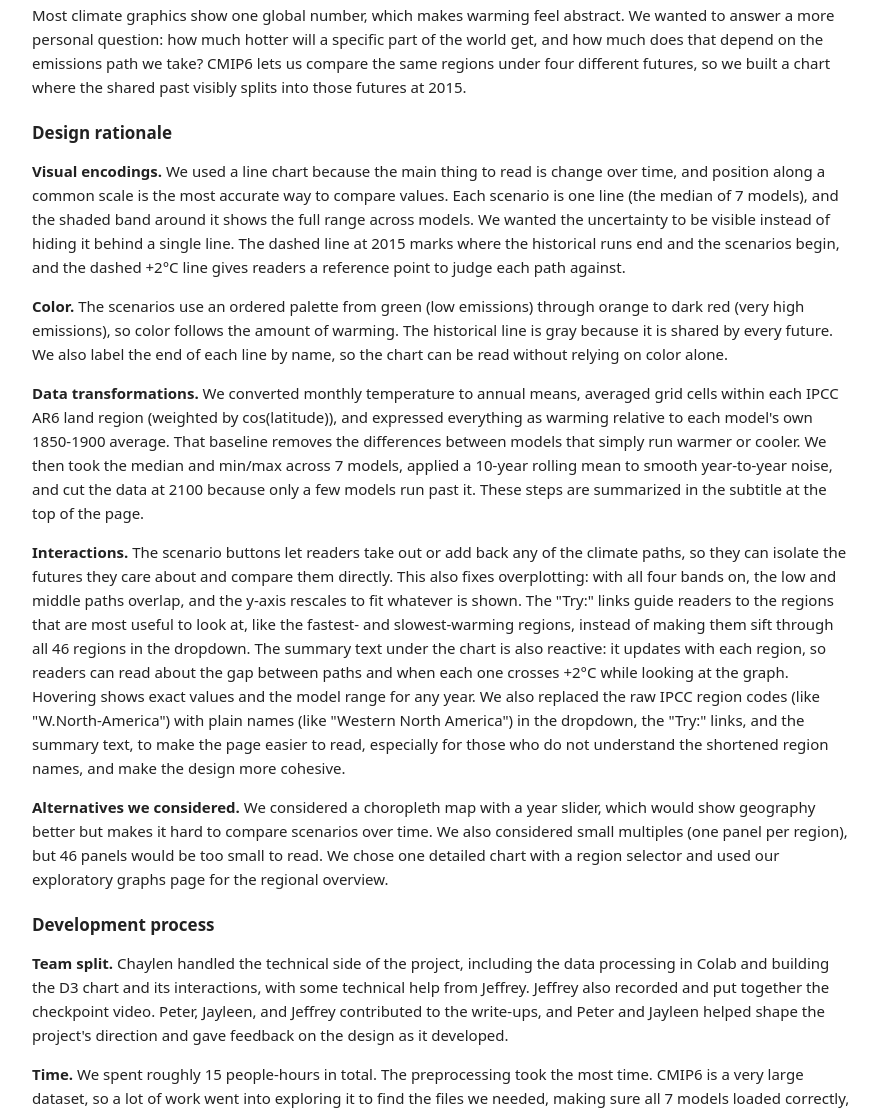
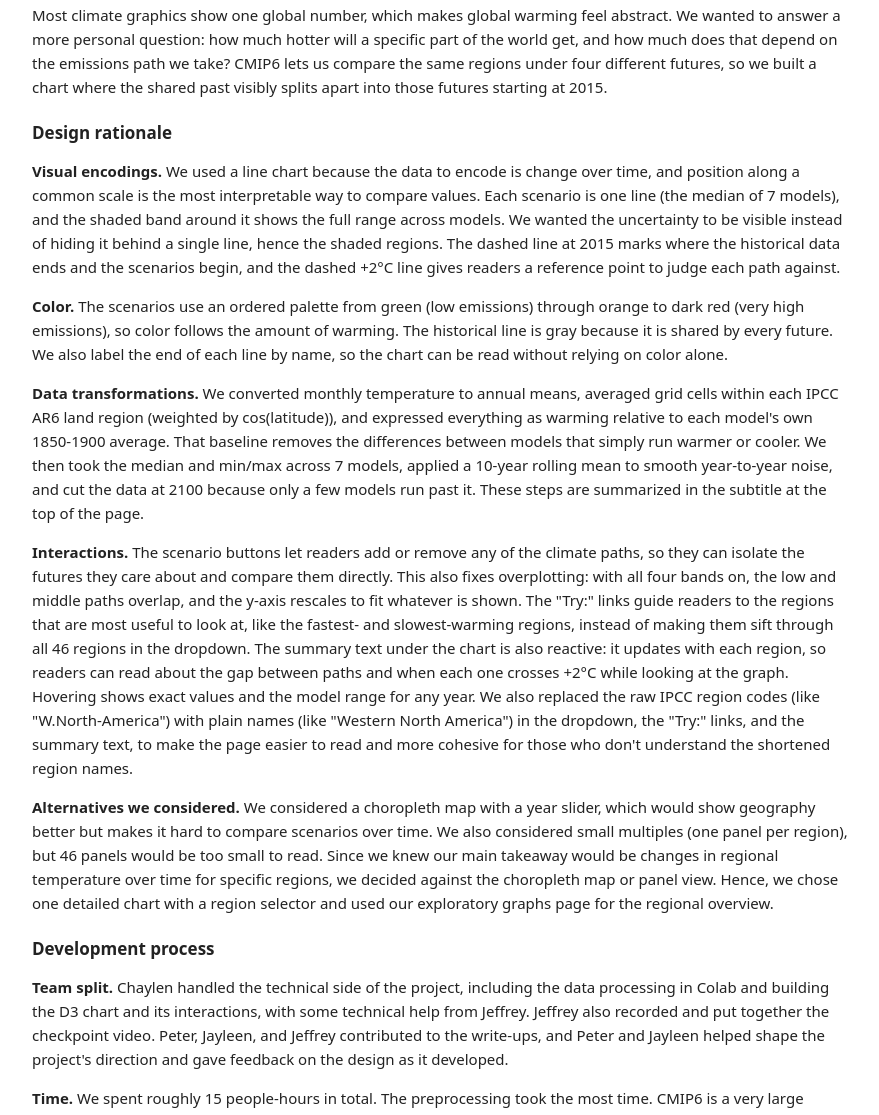
Before and after one commit to chaylennn/Climate-Crossroads, a plain HTML site: page index.html in a window 1280 px wide. Shown: the part 1743-2858 px from the top of the page, without its empty margins (133-1012 px from the left). Drawn offline with nearby package versions, Linux system fonts and the light colour scheme.

Commit message:
final writeup changes:

```diff
--- a/index.html
+++ b/index.html
@@ -79,19 +79,20 @@
 
     <h3>Motivation</h3>
     <p>
-      Most climate graphics show one global number, which makes warming feel abstract. We wanted to answer a more
-      personal question: how much hotter will a specific part of the world get, and how much does that depend on the
-      emissions path we take? CMIP6 lets us compare the same regions under four different futures, so we built a
-      chart where the shared past visibly splits into those futures at 2015.
+      Most climate graphics show one global number, which makes global warming feel abstract. We wanted to answer a
+      more personal question: how much hotter will a specific part of the world get, and how much does that depend on
+      the emissions path we take? CMIP6 lets us compare the same regions under four different futures, so we built a
+      chart where the shared past visibly splits apart into those futures starting at 2015.
     </p>
 
     <h3>Design rationale</h3>
     <p>
-      <strong>Visual encodings.</strong> We used a line chart because the main thing to read is change over time, and
-      position along a common scale is the most accurate way to compare values. Each scenario is one line (the median
-      of 7 models), and the shaded band around it shows the full range across models. We wanted the uncertainty to be
-      visible instead of hiding it behind a single line. The dashed line at 2015 marks where the historical runs end
-      and the scenarios begin, and the dashed +2°C line gives readers a reference point to judge each path against.
+      <strong>Visual encodings.</strong> We used a line chart because the data to encode is change over time, and
+      position along a common scale is the most interpretable way to compare values. Each scenario is one line (the
+      median of 7 models), and the shaded band around it shows the full range across models. We wanted the uncertainty
+      to be visible instead of hiding it behind a single line, hence the shaded regions. The dashed line at 2015 marks
+      where the historical data ends and the scenarios begin, and the dashed +2°C line gives readers a reference point
+      to judge each path against.
     </p>
     <p>
       <strong>Color.</strong> The scenarios use an ordered palette from green (low emissions) through orange to dark
@@ -108,22 +109,23 @@
       in the subtitle at the top of the page.
     </p>
     <p>
-      <strong>Interactions.</strong> The scenario buttons let readers take out or add back any of the climate paths,
-      so they can isolate the futures they care about and compare them directly. This also fixes overplotting: with
-      all four bands on, the low and middle paths overlap, and the y-axis rescales to fit whatever is shown. The
-      "Try:" links guide readers to the regions that are most useful to look at, like the fastest- and
-      slowest-warming regions, instead of making them sift through all 46 regions in the dropdown. The summary text
-      under the chart is also reactive: it updates with each region, so readers can read about the gap between paths
-      and when each one crosses +2°C while looking at the graph. Hovering shows exact values and the model range for
-      any year. We also replaced the raw IPCC region codes (like "W.North-America") with plain names (like "Western North
-      America") in the dropdown, the "Try:" links, and the summary text, to make the page easier to read, especially for those
-      who do not understand the shortened region names, and make the design more cohesive.
+      <strong>Interactions.</strong> The scenario buttons let readers add or remove any of the climate paths, so they
+      can isolate the futures they care about and compare them directly. This also fixes overplotting: with all four
+      bands on, the low and middle paths overlap, and the y-axis rescales to fit whatever is shown. The "Try:" links
+      guide readers to the regions that are most useful to look at, like the fastest- and slowest-warming regions,
+      instead of making them sift through all 46 regions in the dropdown. The summary text under the chart is also
+      reactive: it updates with each region, so readers can read about the gap between paths and when each one crosses
+      +2°C while looking at the graph. Hovering shows exact values and the model range for any year. We also replaced
+      the raw IPCC region codes (like "W.North-America") with plain names (like "Western North America") in the
+      dropdown, the "Try:" links, and the summary text, to make the page easier to read and more cohesive for those who
+      don't understand the shortened region names.
     </p>
     <p>
       <strong>Alternatives we considered.</strong> We considered a choropleth map with a year slider, which would show
       geography better but makes it hard to compare scenarios over time. We also considered small multiples (one panel
-      per region), but 46 panels would be too small to read. We chose one detailed chart with a region selector and
-      used our exploratory graphs page for the regional overview.
+      per region), but 46 panels would be too small to read. Since we knew our main takeaway would be changes in
+      regional temperature over time for specific regions, we decided against the choropleth map or panel view. Hence,
+      we chose one detailed chart with a region selector and used our exploratory graphs page for the regional overview.
     </p>
 
     <h3>Development process</h3>
@@ -134,11 +136,12 @@
       Peter and Jayleen helped shape the project's direction and gave feedback on the design as it developed.
     </p>
     <p>
-      <strong>Time.</strong> We spent roughly 15 people-hours in total. The preprocessing took the most time.
-      CMIP6 is a very large dataset, so a lot of work went into exploring it to find the files we needed, making sure
-      all 7 models loaded correctly, and getting the full pipeline to run without errors. Once the data was ready, the
-      D3 side took the next most time. Getting the hover tooltip to work and keeping the lines, bands, and
-      labels in sync when scenarios are toggled on and off was a bit of a struggle.
+      <strong>Time.</strong> We spent roughly 15 people-hours in total. The preprocessing took the most time. CMIP6 is a
+      very large dataset, so a lot of work went into exploring it to find the files we needed, making sure all 7 models
+      loaded correctly, and getting the full pipeline to run without errors. Once the data was ready, the D3 side took
+      the next most time. Getting the hover tooltip to work and keeping the lines, bands, and labels in sync when
+      scenarios are toggled on and off was a bit of a struggle. Additionally, workshopping the details, evaluating
+      feedback, and polishing the final design also took a while.
     </p>
   </section>
 
```
